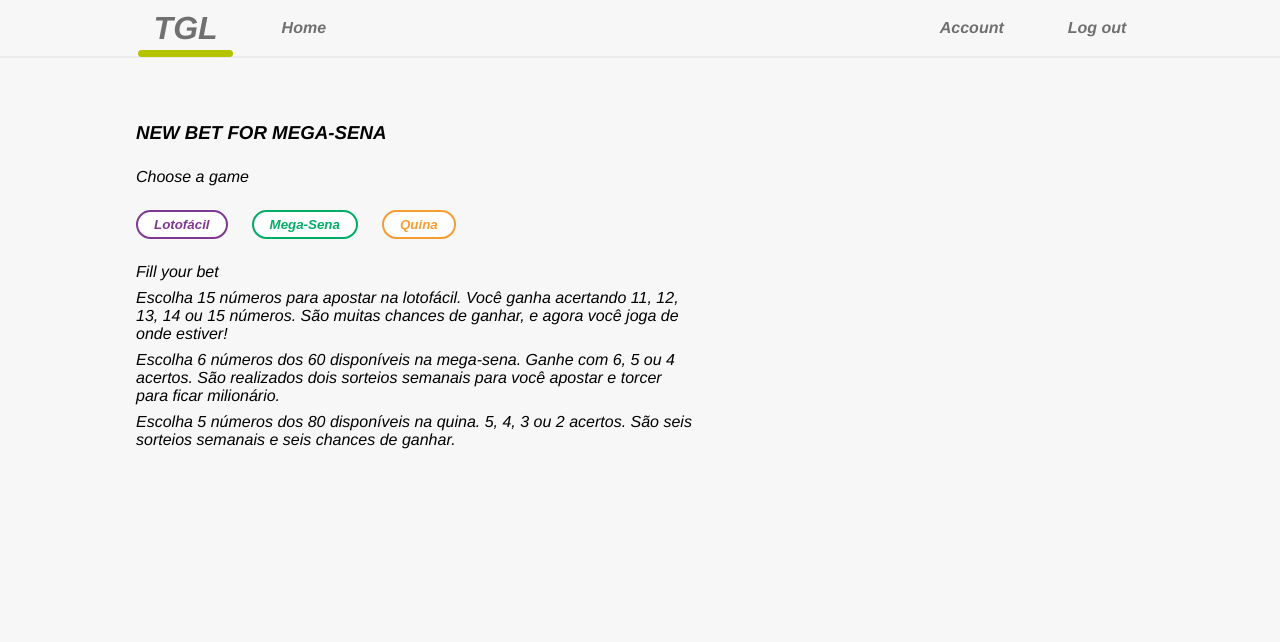
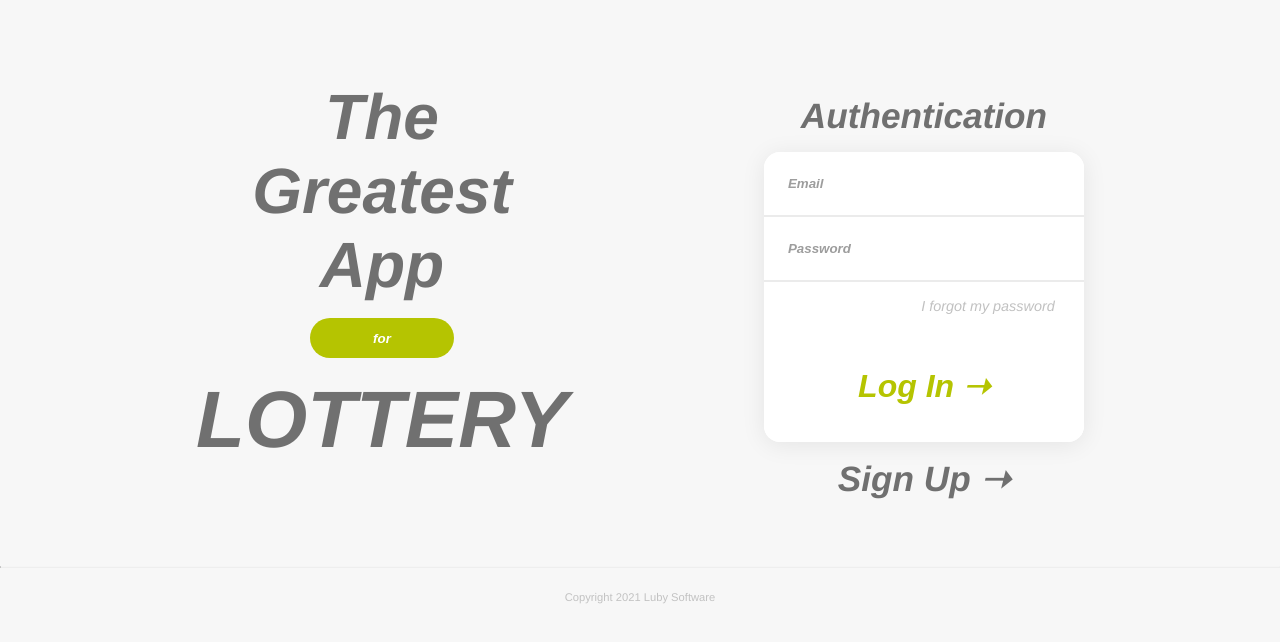
Before and after one commit to emanusantos/greatest-lottery, a React (Create React App) app: page / in a window 1280 px wide. Shown: the top 642 px of the page. Built offline with nearby package versions, Linux system fonts and the light colour scheme.

Commit message:
started building inputs

```diff
--- a/src/App.tsx
+++ b/src/App.tsx
@@ -8,7 +8,7 @@
 function App() {
   return (
     <>
-      <NewBet />
+      <Login />
     </>
   );
 }
--- /dev/null
+++ b/src/components/Input.tsx
@@ -0,0 +1,39 @@
+import { ChangeEvent } from 'hoist-non-react-statics/node_modules/@types/react';
+import styled from 'styled-components';
+
+const StyledInput = styled.input`
+
+        border: none;
+        padding: 1.5rem;
+        border-bottom: 2px solid #EBEBEB;
+        width: 100%;
+        outline: none;
+
+        &::placeholder {
+            color: #9D9D9D;
+            font-style: italic;
+            font-weight: bold;
+        }
+
+        &:focus::placeholder {
+            color: transparent;
+            transition-duration: 0.4s;
+        }
+
+`;
+
+interface InputProps {
+    type: string;
+    placeholder: string;
+    onChange?: (event: ChangeEvent<HTMLInputElement>) => void;
+    id?: string;
+    value?: any;
+}
+
+export const Input: React.FC<InputProps> = (props) => {
+
+
+    return (
+        <StyledInput type={props.type} placeholder={props.placeholder} onChange={props.onChange} id={props.id} value={props.value}  />
+    )
+};
--- a/src/pages/login/Login.tsx
+++ b/src/pages/login/Login.tsx
@@ -1,18 +1,51 @@
-import React from "react";
+import React, { FormEvent, useState } from "react";
 import { Container, Form, H3 } from "./LoginStyles";
+import { Input } from "../../components/Input";
 import GreatestApp from "../../components/GreatestApp";
 import Footer from "../../components/Footer";
 
 const Login: React.FC = () => {
+
+    const [email, setEmail] = useState<string | null>('');
+    const [password, setPassword] = useState<string | null>('');
+
+    const emailResetter = () => {
+        setEmail('');
+    };
+
+    const passwordResetter = () => {
+        setPassword('');
+    };
+
+
+    const formHandler = (event: React.SyntheticEvent) => {
+        event.preventDefault();
+
+        console.log(email, password)
+
+        emailResetter();
+        passwordResetter();
+    };
+
     return (
         <>
         <Container jc="space-evenly" ai="space-around" mt="5rem">
             <GreatestApp />
             <Container fd="column" mw="22rem">
                 <H3>Authentication</H3>
-                <Form>
-                    <input type="email" placeholder="Email" id="radius" />
-                    <input type="text" placeholder="Password" />
+                <Form onSubmit={formHandler}>
+                    <Input type="email"
+                        placeholder="Email"
+                        id="radius"
+                        onChange={(e) => setEmail(e.target.value)}
+                        value={email}
+                    />
+                    <Input
+                        type="password"
+                        placeholder="Password"
+                        onChange={(e) => setPassword(e.target.value)}
+                        value={password}
+                    />
                     <a href="/#">I forgot my password</a>
                     <button>Log In ➝</button>
                 </Form>
--- a/src/pages/login/LoginStyles.ts
+++ b/src/pages/login/LoginStyles.ts
@@ -86,25 +86,6 @@
         }
     }
 
-    input {
-        border: none;
-        padding: 1.5rem;
-        border-bottom: 2px solid #EBEBEB;
-        width: 100%;
-        outline: none;
-
-        &::placeholder {
-            color: #9D9D9D;
-            font-style: italic;
-            font-weight: bold;
-        }
-
-        &:focus::placeholder {
-            color: transparent;
-            transition-duration: 0.4s;
-        }
-    }
-
     #radius {
         border-radius: 1rem 1rem 0 0;
     }
```
Also changed, not shown: src/hooks/useInput.ts (added, +26 -0 lines).
